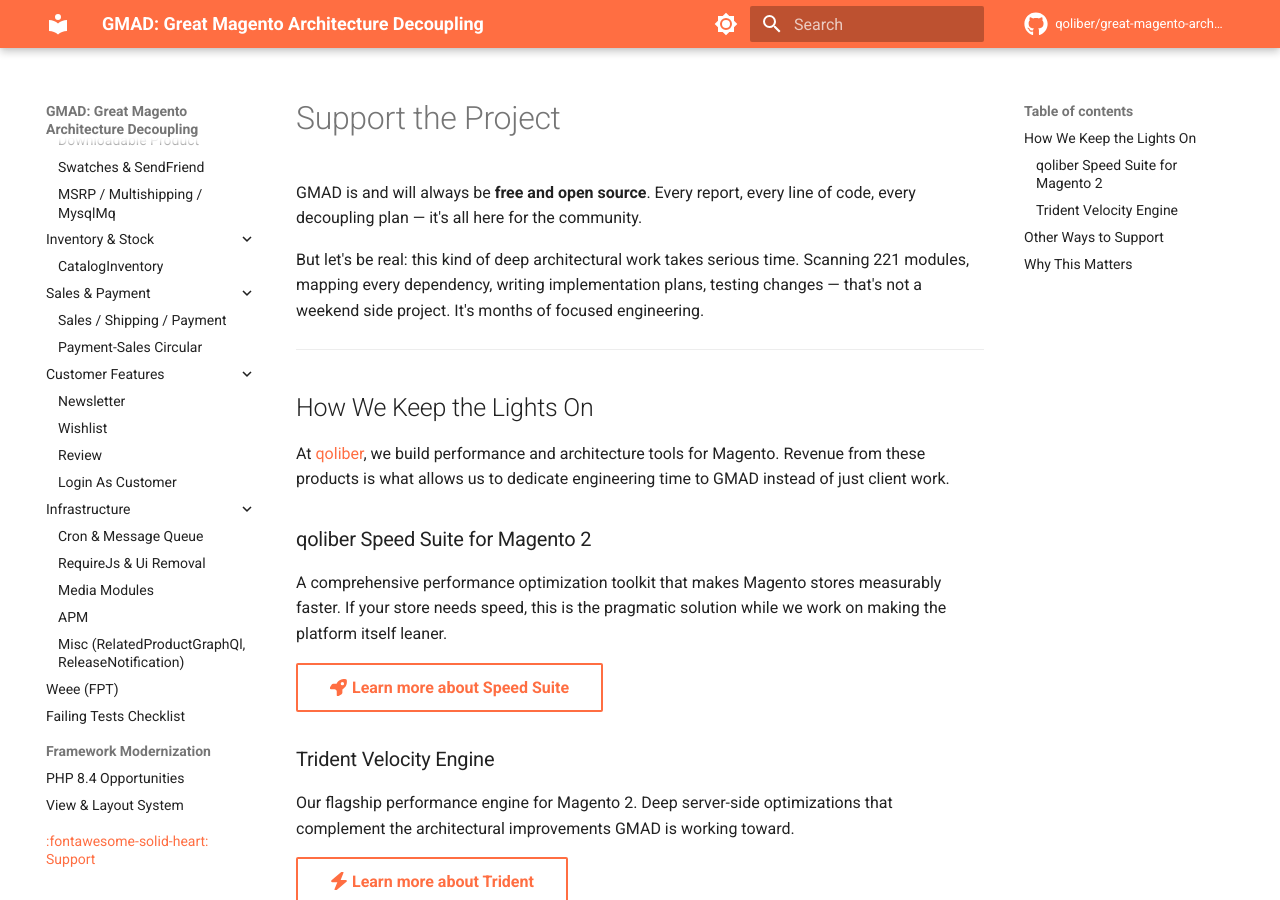
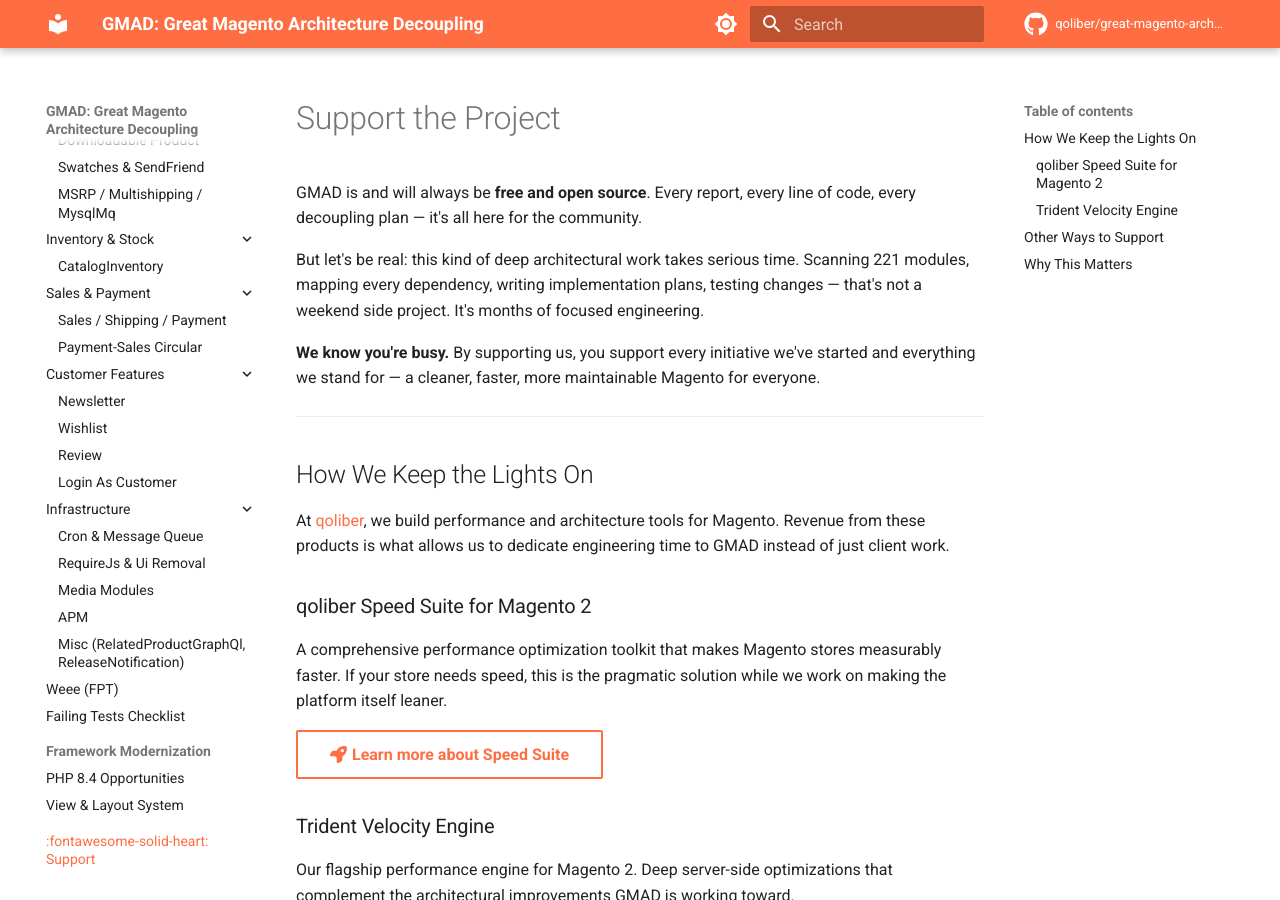
Before and after one commit to 5mehulhelp5/great-magento-architecture-decoupling, an MkDocs documentation site: the page built from docs/support.md, in a window 1280 px wide and 900 px high. Built offline with MkDocs 1.6.1 and Material for MkDocs 9.7.7, drawn with Linux system fonts in a browser that asks for light colours; comment, search, counter and statistics services are not loaded.

Commit message:
Add support message — by supporting us you support the ecosystem
Co-Authored-By: Claude Opus 4.6 (1M context) <noreply@anthropic.com>

```diff
--- a/docs/support.md
+++ b/docs/support.md
@@ -3,6 +3,8 @@
 GMAD is and will always be **free and open source**. Every report, every line of code, every decoupling plan — it's all here for the community.
 
 But let's be real: this kind of deep architectural work takes serious time. Scanning 221 modules, mapping every dependency, writing implementation plans, testing changes — that's not a weekend side project. It's months of focused engineering.
+
+**We know you're busy.** By supporting us, you support every initiative we've started and everything we stand for — a cleaner, faster, more maintainable Magento for everyone.
 
 ---
 
```
